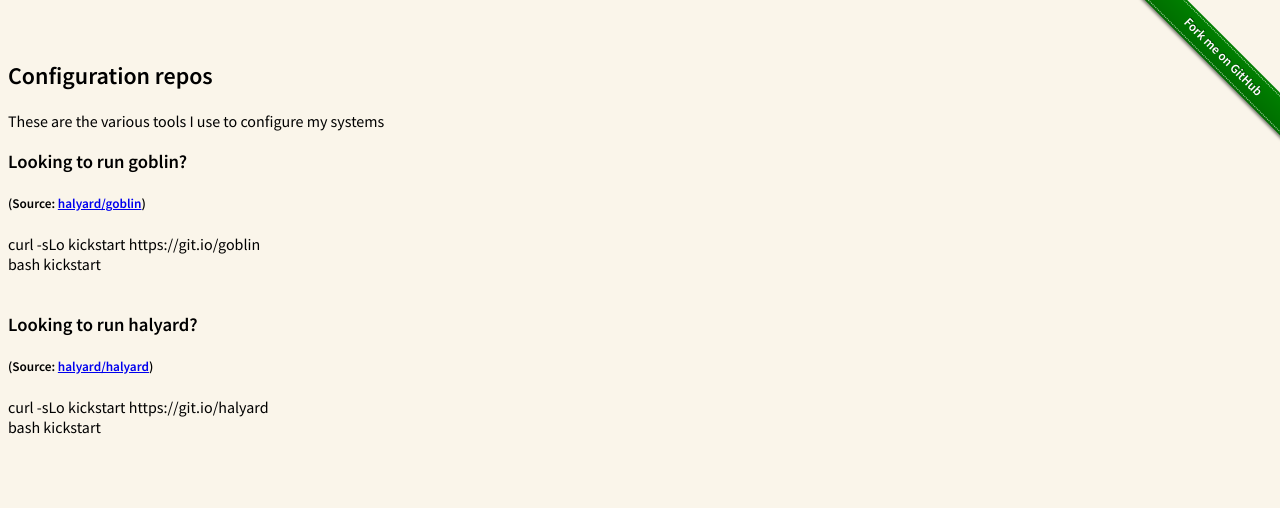
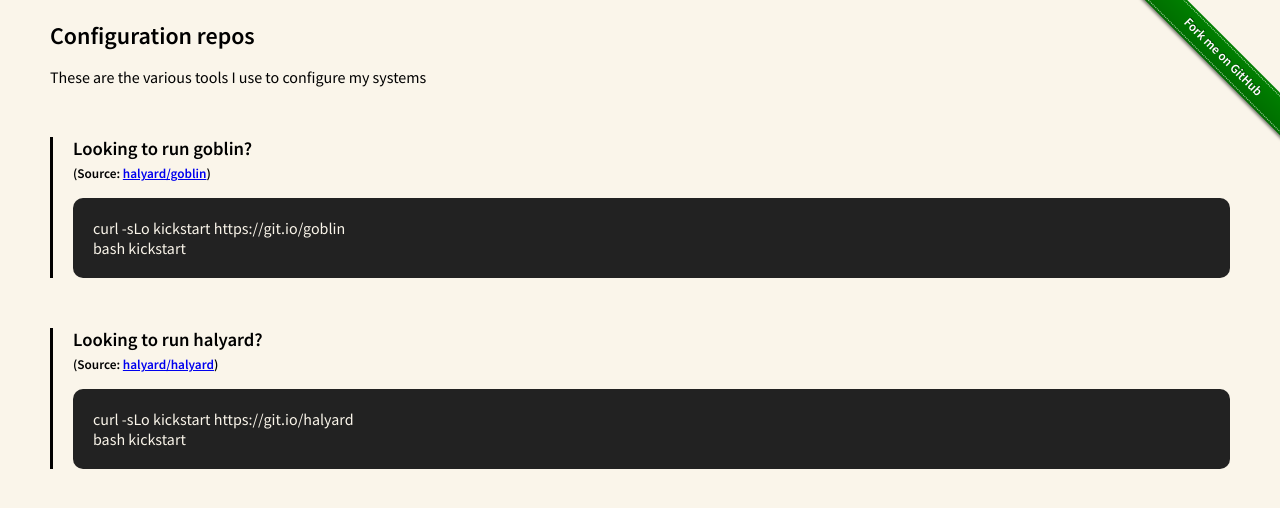
Before and after one commit to halyard/halyard.github.io, a Jekyll site: the page built from index.html, in a window 1280 px wide. Shown: the top 508 px of the page. Built offline with Jekyll 4.4.1, drawn with Linux system fonts in a browser that asks for light colours.

Commit message:
update styling

```diff
--- a/assets/custom/main.css
+++ b/assets/custom/main.css
@@ -3,6 +3,24 @@
 }
 
 body {
-    margin-top: 60px;
+    margin: 20px 50px;
     background-color: #FAF5EA;
 }
+
+h1, h2, h3, h4, h5, h6 {
+    margin: 5px 0;
+}
+
+pre {
+    background: #222;
+    color: #FAF5EA;
+    padding: 20px;
+    border-radius: 10px;
+    -moz-border-radius: 10px;
+}
+
+div.row {
+    border-left: 3px solid black;
+    padding-left: 20px;
+    margin: 50px 0;
+}
```
Also changed, not shown: index.html (+3 -7 lines).
